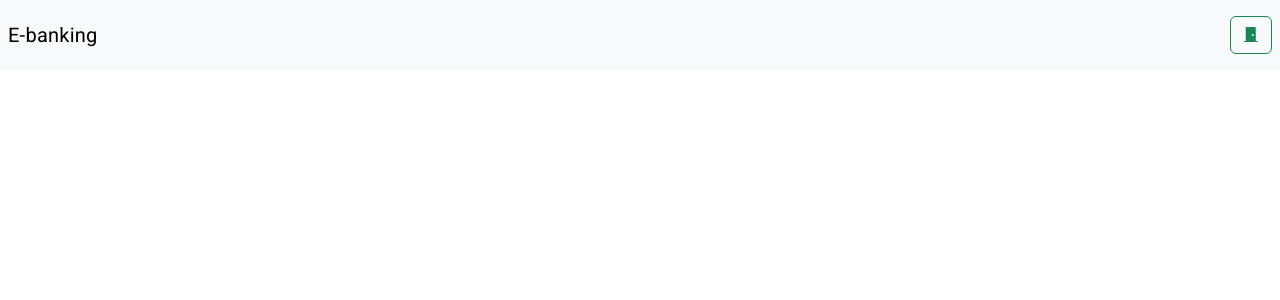
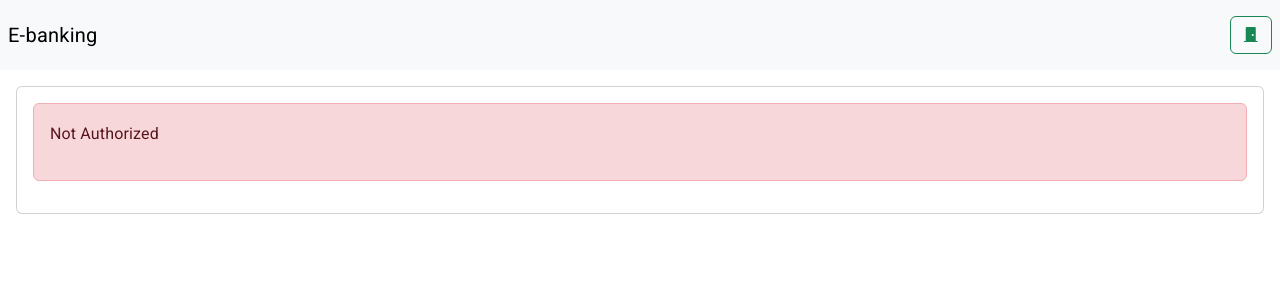
Before and after one commit to MAROUANELK02/Projet_E_Banking, an Angular app in the folder E_Banking_Frontend/: page /notAuthorized in a window 1280 px wide. Before the commit this address led to /. Shown: the top 300 px of the page. Built offline with nearby package versions, Linux system fonts and the light colour scheme.

Commit message:
frontend

```diff
--- a/E_Banking_Frontend/src/app/app-routing.module.ts
+++ b/E_Banking_Frontend/src/app/app-routing.module.ts
@@ -14,6 +14,7 @@ import {UserSavAccOperComponent} from "./user-sav-acc-oper/user-sav-acc-oper.com
 import {UserDashboardComponent} from "./user-dashboard/user-dashboard.component";
 import {ModeratorsComponent} from "./moderators/moderators.component";
 import {AdminAuthorizationGuard} from "./guards/admin-authorization.guard";
+import {NotAuthorizedComponent} from "./not-authorized/not-authorized.component";
 
 const routes: Routes = [
   {path: "login", component: LoginComponent},
@@ -28,6 +29,7 @@ const routes: Routes = [
   {path: "user/operations/savingAccount", canActivate: [AuthenticationGuard, UserAuthorizationGuard], component: UserSavAccOperComponent},
   {path: "user/dashboard", canActivate: [AuthenticationGuard, UserAuthorizationGuard], component: UserDashboardComponent},
   {path: "", redirectTo: "/login", pathMatch: "full"},
+  {path: "notAuthorized", component: NotAuthorizedComponent}
 ];
 
 @NgModule({
--- a/E_Banking_Frontend/src/app/app.component.ts
+++ b/E_Banking_Frontend/src/app/app.component.ts
@@ -6,5 +6,4 @@ import { Component } from '@angular/core';
   styleUrl: './app.component.css'
 })
 export class AppComponent {
-
 }
--- a/E_Banking_Frontend/src/app/app.module.ts
+++ b/E_Banking_Frontend/src/app/app.module.ts
@@ -25,6 +25,7 @@ import { UserSavAccOperComponent } from './user-sav-acc-oper/user-sav-acc-oper.c
 import { UserDashboardComponent } from './user-dashboard/user-dashboard.component';
 import {NgOptimizedImage} from "@angular/common";
 import { ModeratorsComponent } from './moderators/moderators.component';
+import { NotAuthorizedComponent } from './not-authorized/not-authorized.component';
 
 @NgModule({
   declarations: [
@@ -39,7 +40,8 @@ import { ModeratorsComponent } from './moderators/moderators.component';
     UserCurrAccOperComponent,
     UserSavAccOperComponent,
     UserDashboardComponent,
-    ModeratorsComponent
+    ModeratorsComponent,
+    NotAuthorizedComponent
   ],
   imports: [
     BrowserModule,
--- /dev/null
+++ b/E_Banking_Frontend/src/app/not-authorized/not-authorized.component.html
@@ -0,0 +1,9 @@
+<div class="p-3">
+  <div class="card">
+    <div class="card-body">
+      <div class="alert alert-danger">
+        <h3>Not Authorized</h3>
+      </div>
+    </div>
+  </div>
+</div>
```
Also changed, not shown: E_Banking_Frontend/src/app/not-authorized/not-authorized.component.ts (added, +10 -0 lines), E_Banking_Frontend/src/app/not-authorized/not-authorized.component.css (added).
